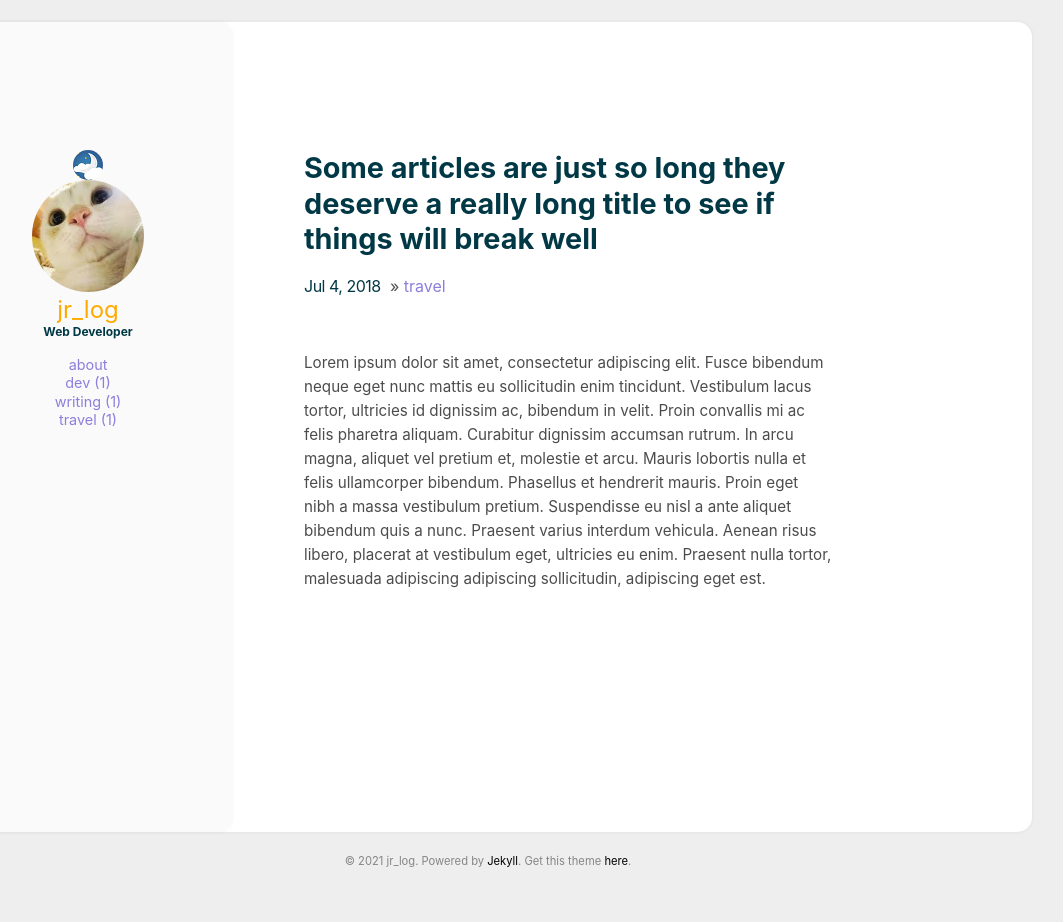
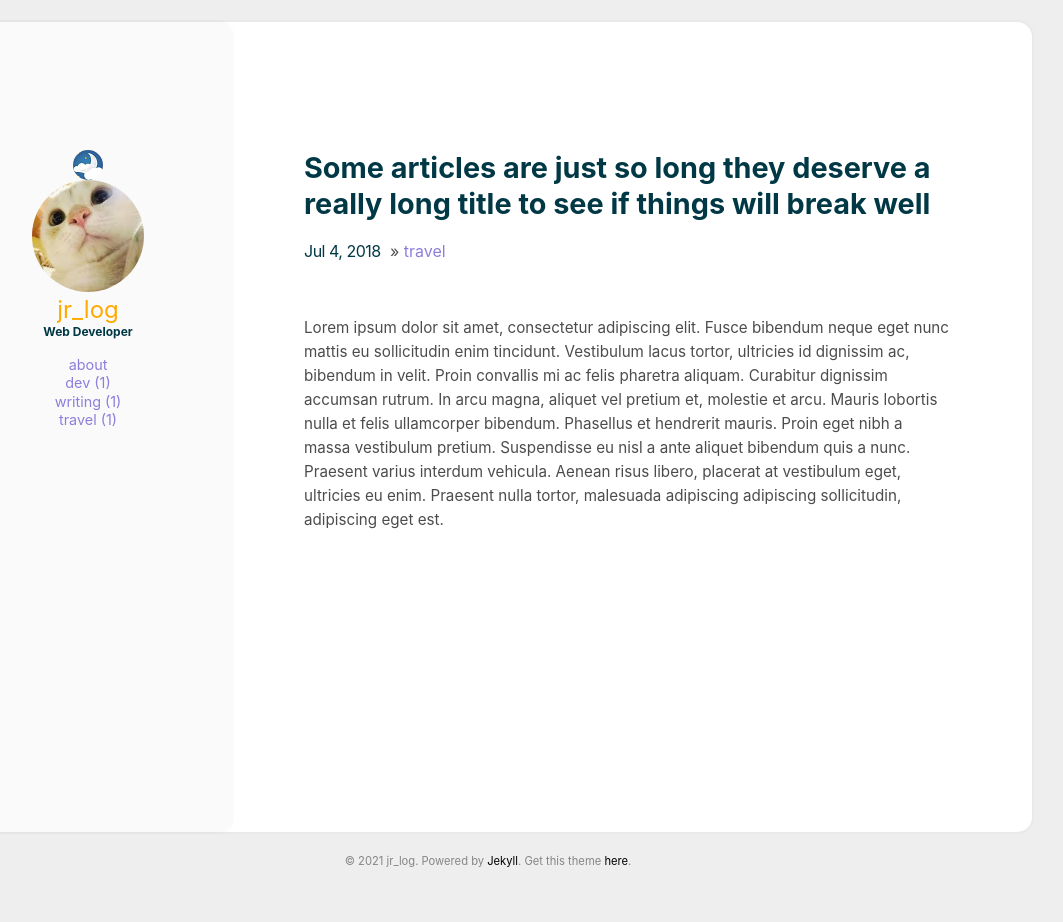
Before and after one commit to juribb/juribb.github.io, a Jekyll site: the page built from _posts/2018-07-04-t1.md, in a window 1280 px wide. Shown: the whole page, without its empty margins (152-1215 px from the left). Built offline with Jekyll 4.4.1, drawn with Linux system fonts in a browser that asks for light colours.

Commit message:
Update main.scss

```diff
--- a/assets/css/main.scss
+++ b/assets/css/main.scss
@@ -504,7 +504,7 @@ img {
     color: var(--post_text);
 
     @include breakpoint(medium) {
-        max-width: 33rem;
+        max-width: 90%;
         margin-top: 5rem;
     }
 
```
